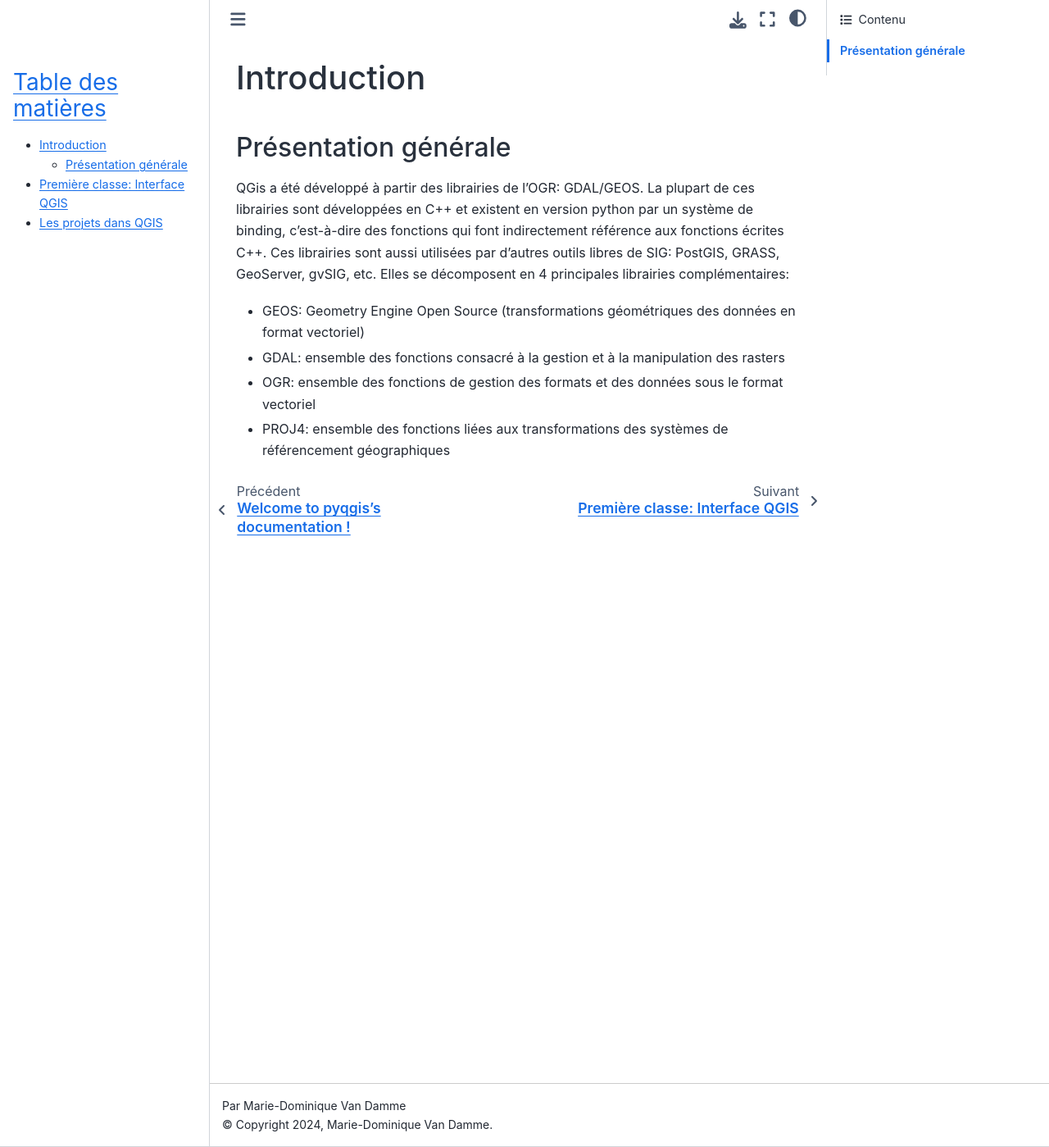
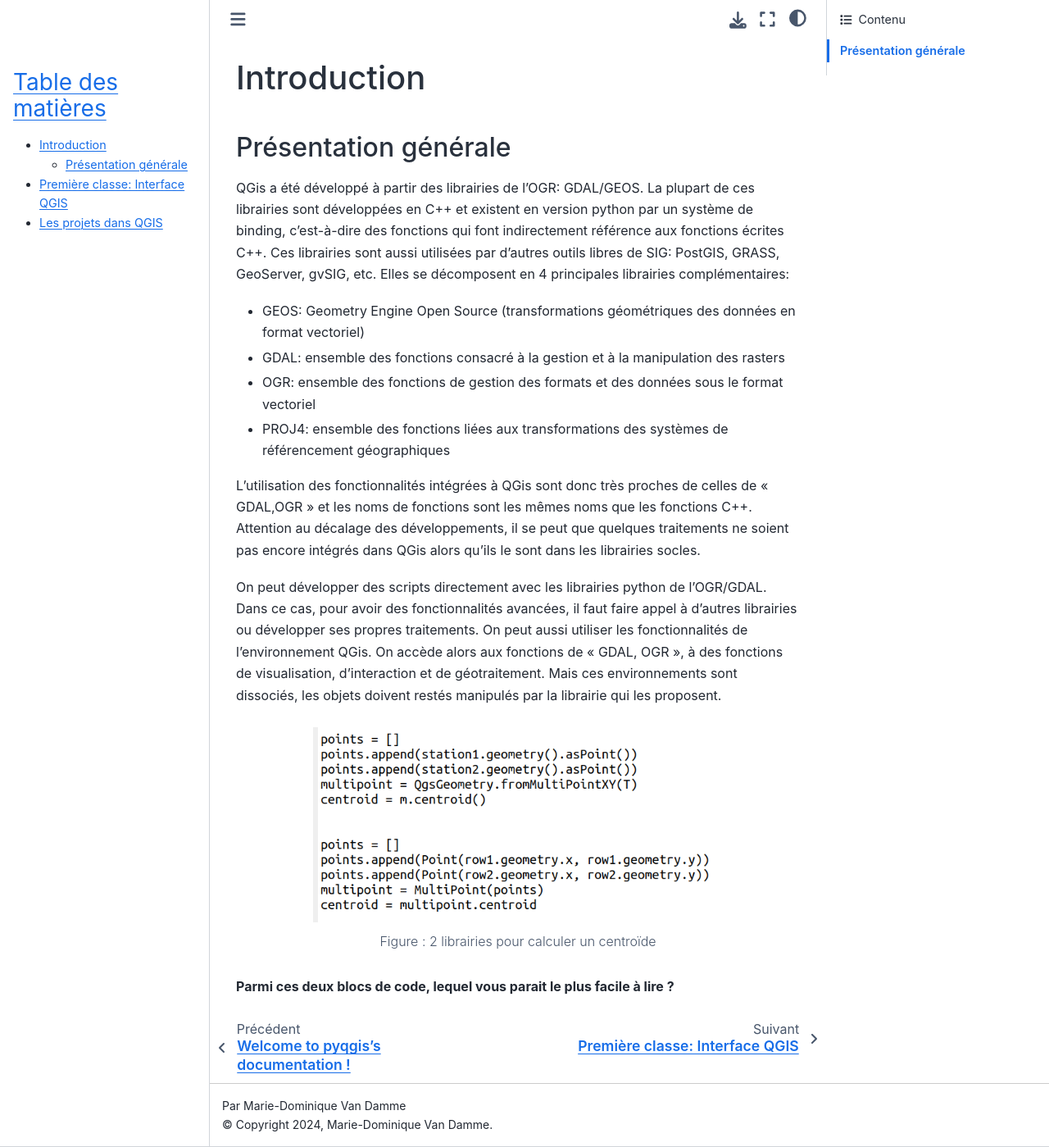
Before and after one commit to mdvandamme/ProgrammerPythonSousQGIS, a Sphinx documentation site: the page built from source/0_started.rst, in a window 1280 px wide and 1399 px high. Shown: the whole window at 82% size. Built offline with Sphinx 7.4.7 and the Sphinx Book theme 1.1.4, drawn with Linux system fonts in a browser that asks for light colours.

Commit message:
tutorial prog en python dans SIG

```diff
--- a/source/0_started.rst
+++ b/source/0_started.rst
@@ -20,3 +20,19 @@
 ..    :align: center
 ..
 ..    Figure : Imbrication des principales librairies géospatiales
+
+L’utilisation des fonctionnalités intégrées à QGis sont donc très proches de celles de « GDAL,OGR » et les noms de fonctions sont les mêmes noms que les fonctions C++. Attention au décalage des développements, il se peut que quelques traitements ne soient pas encore intégrés dans QGis alors qu’ils le sont dans les librairies socles.
+
+
+On peut développer des scripts directement avec les librairies python de l’OGR/GDAL. Dans ce cas, pour avoir des fonctionnalités avancées, il faut faire appel à d’autres librairies ou développer ses propres traitements. On peut aussi utiliser les fonctionnalités de l’environnement QGis. On accède alors aux fonctions de « GDAL, OGR », à des fonctions de visualisation, d’interaction et de géotraitement. Mais ces environnements sont dissociés, les objets doivent restés manipulés par la librairie qui les proposent.
+
+
+
+.. figure:: img/shapely.png
+    :width: 500px
+    :align: center
+
+    Figure : 2 librairies pour calculer un centroïde
+
+
+**Parmi ces deux blocs de code, lequel vous parait le plus facile à lire ?**
```
Also changed, not shown: source/img/shapely.png (added).
